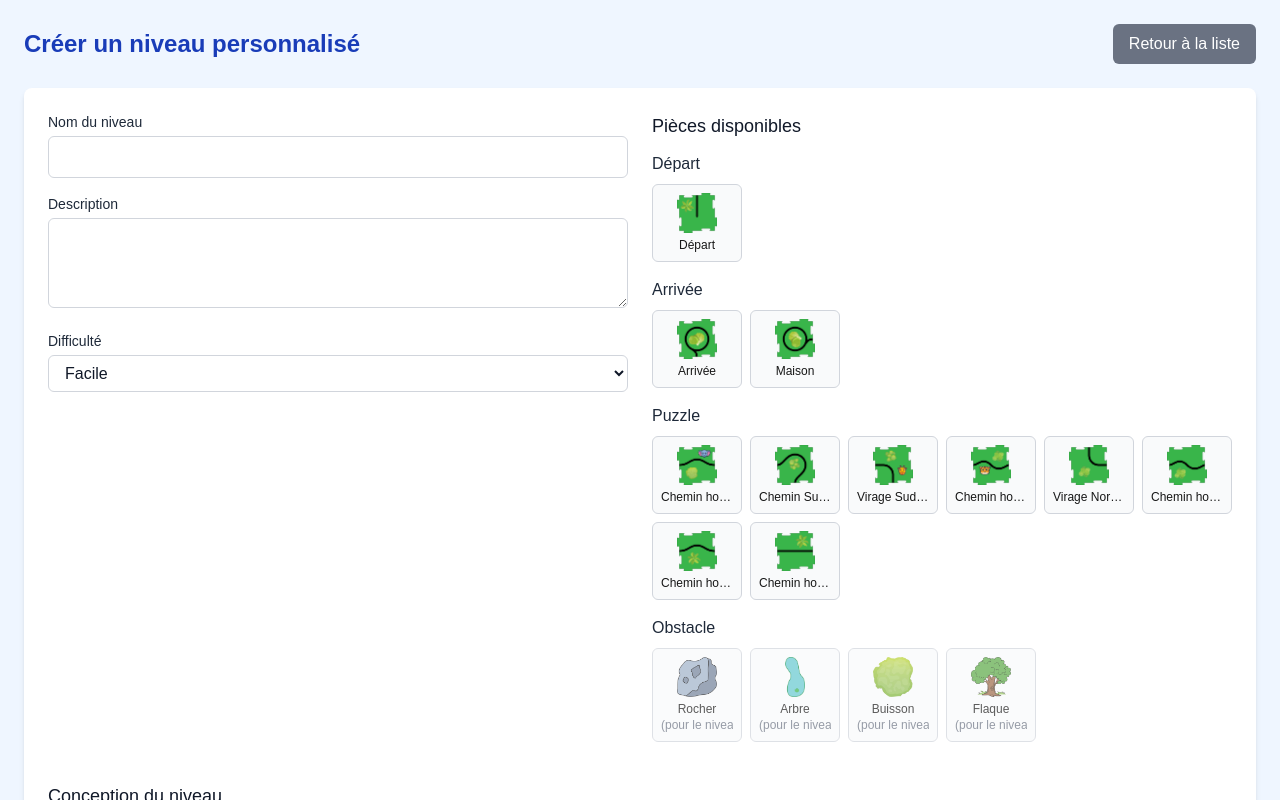
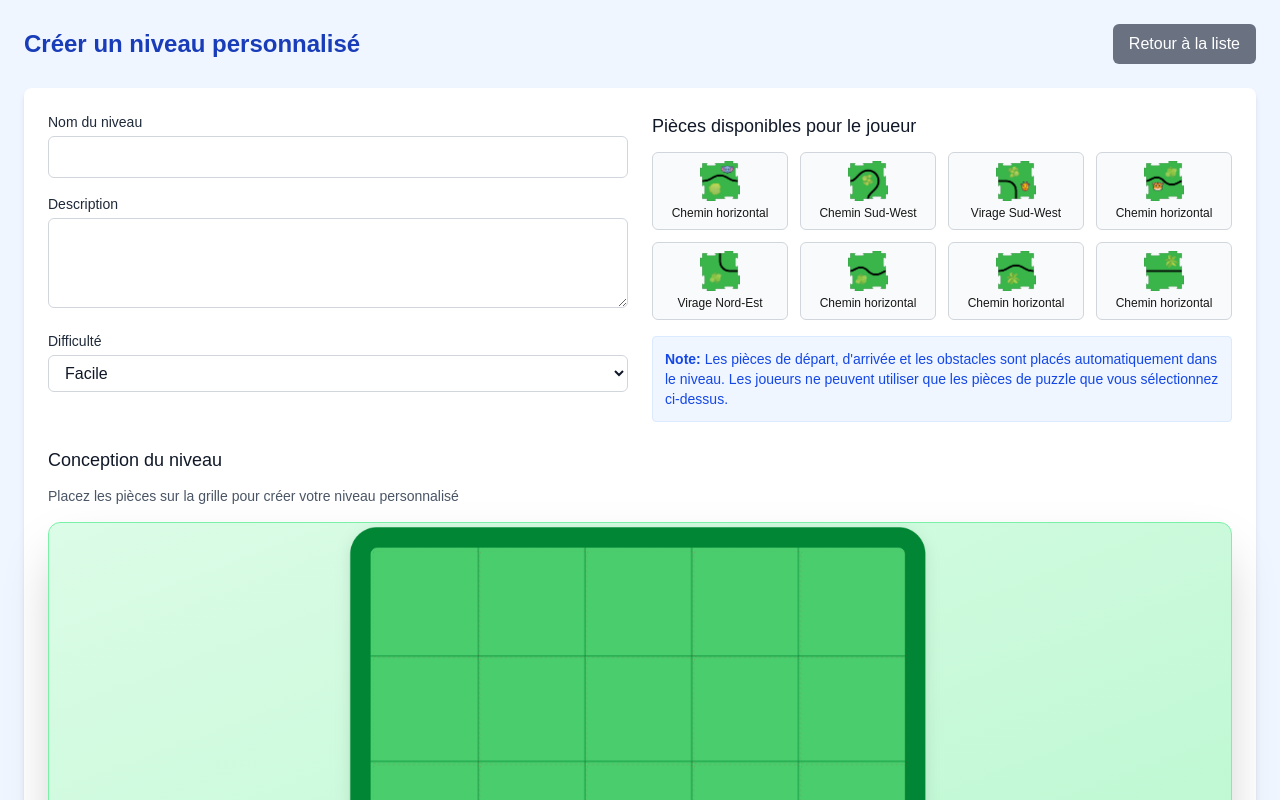
Before and after one commit to Nathan-lama/watigaston, a Next.js app: page /custom-levels/create in a window 1280 px wide. Shown: the top 800 px of the page. Built offline with nearby package versions, Linux system fonts and the light colour scheme.

Commit message:
piece retirer

```diff
--- a/app/custom-levels/create/page.tsx
+++ b/app/custom-levels/create/page.tsx
@@ -199,24 +199,20 @@ export default function CreateCustomLevel() {
               </div>
 
               <div>
-                <h3 className="text-lg font-medium text-gray-900 mb-3">Pièces disponibles</h3>
+                <h3 className="text-lg font-medium text-gray-900 mb-3">Pièces disponibles pour le joueur</h3>
 
-                {Object.entries(puzzlePiecesByType).map(([type, pieces]) => (
-                  <div key={type} className="mb-4">
-                    <h4 className="font-medium text-gray-800 mb-2 capitalize">{type === 'debut' ? 'Départ' : type === 'fin' ? 'Arrivée' : type}</h4>
-                    <div className="grid grid-cols-3 md:grid-cols-4 lg:grid-cols-6 gap-2">
-                      {pieces.map(piece => {
-                        // Ne pas permettre de sélectionner les obstacles comme pièces jouables
-                        const isObstacle = piece.type.startsWith('obstacle_');
-                        return (
+                <div className="grid grid-cols-3 md:grid-cols-4 gap-3 mb-4">
+                  {Object.values(puzzlePieces)
+                    .filter(piece => piece.type.startsWith('puzzle_')) // Only allow puzzle pieces
+                    .map(piece => (
                       <div
                         key={piece.type}
-                            className={`p-2 border rounded-md ${isObstacle ? 'cursor-default opacity-70' : 'cursor-pointer'} transition-colors ${
+                        className={`p-2 border rounded-md cursor-pointer transition-colors ${
                           availablePieces.includes(piece.type)
                             ? 'bg-blue-100 border-blue-300'
                             : 'bg-gray-50 border-gray-300'
                         }`}
-                            onClick={() => !isObstacle && handleTogglePiece(piece.type)}
+                        onClick={() => handleTogglePiece(piece.type)}
                       >
                         <div className="flex justify-center mb-1">
                           <img
@@ -225,16 +221,17 @@ export default function CreateCustomLevel() {
                             className="w-10 h-10 object-contain"
                           />
                         </div>
-                            <div className="text-xs text-center truncate">
-                              {piece.name}
-                              {isObstacle && <span className="block text-xs text-gray-500">(pour le niveau)</span>}
-                            </div>
-                          </div>
-                        );
-                      })}
-                    </div>
+                        <div className="text-xs text-center truncate">{piece.name}</div>
                       </div>
                     ))}
+                </div>
+
+                <div className="mt-4 p-3 bg-blue-50 rounded border border-blue-100">
+                  <p className="text-sm text-blue-700">
+                    <strong>Note:</strong> Les pièces de départ, d'arrivée et les obstacles sont placés automatiquement dans le niveau.
+                    Les joueurs ne peuvent utiliser que les pièces de puzzle que vous sélectionnez ci-dessus.
+                  </p>
+                </div>
               </div>
             </div>
 
--- a/app/custom-levels/edit/[id]/page.tsx
+++ b/app/custom-levels/edit/[id]/page.tsx
@@ -263,14 +263,12 @@ export default function EditCustomLevel() {
 
             <div className="md:w-1/3">
               <h3 className="text-lg font-medium text-gray-900 mb-3">Pièces disponibles pour le joueur</h3>
-              {Object.entries(puzzlePiecesByType).map(([type, pieces]) => {
-                if (type === 'obstacle') return null; // Ne pas montrer les obstacles ici
 
-                return (
-                  <div key={type} className="mb-4">
-                    <h4 className="font-medium text-gray-800 mb-2 capitalize">{type === 'debut' ? 'Départ' : type === 'fin' ? 'Arrivée' : type}</h4>
-                    <div className="grid grid-cols-3 md:grid-cols-4 gap-2">
-                      {pieces.map(piece => (
+              {/* Replace the existing puzzlePiecesByType mapping with this filtered version */}
+              <div className="grid grid-cols-3 md:grid-cols-4 gap-3 mb-4">
+                {Object.values(puzzlePieces)
+                  .filter(piece => piece.type.startsWith('puzzle_')) // Only show puzzle pieces
+                  .map(piece => (
                     <div
                       key={piece.type}
                       className={`p-2 border rounded-md cursor-pointer transition-colors ${
@@ -291,12 +289,19 @@ export default function EditCustomLevel() {
                     </div>
                   ))}
               </div>
+
+              <div className="mt-4 p-3 bg-blue-50 rounded border border-blue-100">
+                <p className="text-sm text-blue-700">
+                  <strong>Note:</strong> Les joueurs ne peuvent utiliser que les pièces de puzzle sélectionnées ci-dessus.
+                  Les pièces de départ, d'arrivée et les obstacles sont placés et verrouillés par vous comme créateur du niveau.
+                </p>
               </div>
-                );
-              })}
 
               <div className="mt-6 border-t pt-6">
-                <h3 className="text-lg font-medium text-gray-900 mb-3">Pièces à placer</h3>
+                <h3 className="text-lg font-medium text-gray-900 mb-3">Pièces à placer dans le niveau</h3>
+                <p className="text-sm text-gray-600 mb-3">
+                  Ces pièces peuvent être placées sur le plateau mais seront verrouillées pour le joueur.
+                </p>
                 <div className="mt-4 flex flex-wrap gap-2">
                   {Object.values(puzzlePieces).map((piece) => (
                     <div key={piece.type} className="w-16">
```
Lines whose indentation alone changed are shown as unchanged.
